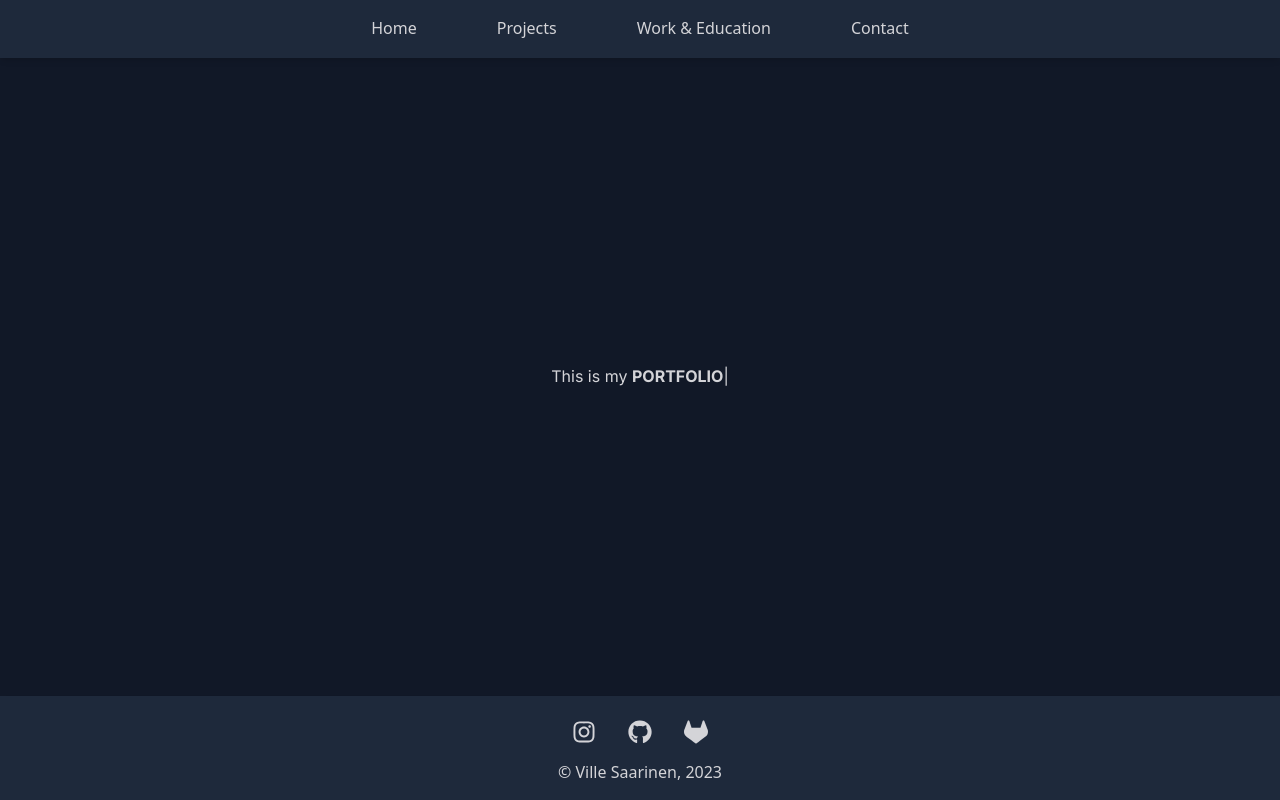
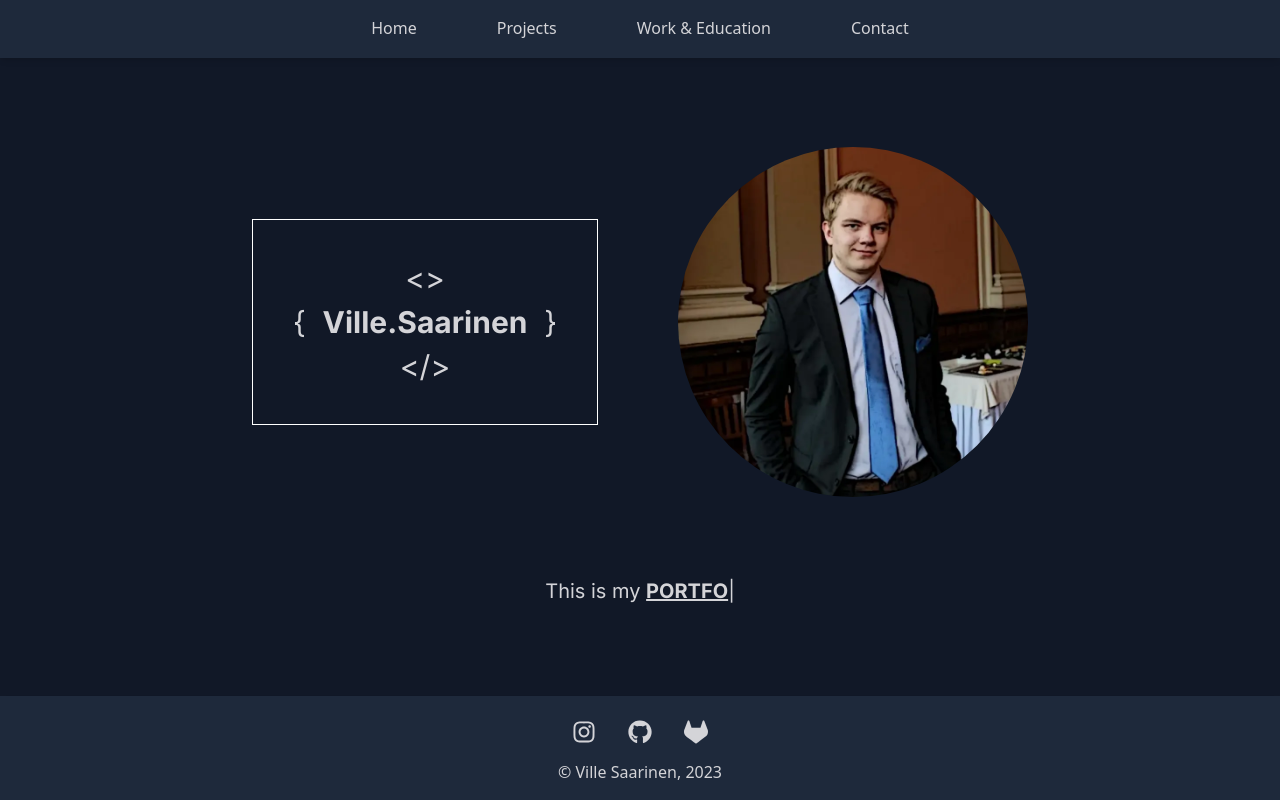
Before and after one commit to vikidi/Homepages-TS, a Next.js app: page / in a window 1280 px wide. Built offline with nearby package versions, Linux system fonts and the light colour scheme.

Commit message:
Homepage finished for desktop

```diff
--- a/src/components/layout.tsx
+++ b/src/components/layout.tsx
@@ -10,7 +10,7 @@ export default function Layout({ children }: Children) {
     <>
       <Navbar />
       <main
-        className={`mt-[56px] flex flex-auto items-center justify-center bg-gray-900 p-24 ${inter.className}`}
+        className={`mt-[56px] flex flex-auto items-center justify-center bg-gray-900 ${inter.className}`}
       >
         {children}
       </main>
--- /dev/null
+++ b/src/components/logo.tsx
@@ -0,0 +1,31 @@
+import { LogoProps } from "@/types";
+import { FunctionComponent } from "react";
+
+export const Logo: FunctionComponent<LogoProps> = ({
+  padding = "p-10",
+  borderColor = "border-white",
+}) => {
+  return (
+    <div className={`border-[1px] ${padding} ${borderColor}`}>
+      <span>{`<>{`}&nbsp;&nbsp;</span>
+      <span className="font-bold">Ville.S</span>
+      <span>&nbsp;&nbsp;{`}</>`}</span>
+    </div>
+  );
+};
+
+export const FullLogo: FunctionComponent<LogoProps> = ({
+  padding = "p-10",
+  borderColor = "border-white",
+}) => {
+  return (
+    <div className={`flex flex-col border-[1px] ${padding} ${borderColor}`}>
+      <span className="text-center">{`<>`}</span>
+      <span className="my-2">
+        {`{`}&nbsp;&nbsp;<span className="font-bold">Ville.Saarinen</span>
+        &nbsp;&nbsp;{`}`}
+      </span>
+      <span className="text-center">{`</>`}</span>
+    </div>
+  );
+};
--- a/src/pages/index.tsx
+++ b/src/pages/index.tsx
@@ -1,5 +1,8 @@
 import Typer from "@/components/typer";
 import Head from "next/head";
+import Image from "next/image";
+import profilePic from "../../public/profile-800.webp";
+import { FullLogo } from "@/components/logo";
 
 export default function Home() {
   return (
@@ -7,19 +10,36 @@ export default function Home() {
       <Head>
         <title>V.S - Home</title>
       </Head>
-      <div>
-        <h1 className="text-zinc-300" style={{ whiteSpace: "pre" }}>
+      <div className="flex h-full w-full flex-col">
+        <div className="flex w-full flex-wrap justify-center">
+          <h1
+            className="m-10 text-3xl text-zinc-300"
+            style={{ alignSelf: "center" }}
+          >
+            <FullLogo />
+          </h1>
+          <div className="relative m-10 h-[350px] w-[350px]">
+            <Image
+              alt="Picture of page author"
+              src={profilePic}
+              fill={true}
+              className="rounded-full"
+            />
+          </div>
+        </div>
+        <div className="flex w-full justify-center py-10">
+          <h2 className="text-xl text-zinc-300" style={{ whiteSpace: "pre" }}>
             <Typer
               typedOptions={{
                 strings: [
-                "This is my <b>HOMEPAGE</b>",
-                "This is my <b>PORTFOLIO</b>",
-                "This is my <b>RANDOM PROJECT</b>",
-                "This is my <b>LEARNING OPPORTUNITY</b>",
-                "This is my <b>SHOW OFF</b>",
-                "This is my <b>THEN, NOW</b> and <b>FUTURE</b>",
-                "This is my <b>JOURNEY</b>",
-                "This is my <b>LIFE</b>^2000 <i>and it's now or never</i>",
+                  "This is my <b><u>HOMEPAGE</u></b>",
+                  "This is my <b><u>PORTFOLIO</u></b>",
+                  "This is my <b><u>RANDOM PROJECT</u></b>",
+                  "This is my <b><u>LEARNING OPPORTUNITY</u></b>",
+                  "This is my <b><u>SHOW OFF</u></b>",
+                  "This is my <b><u>THEN, NOW</u></b> and <b><u>FUTURE</u></b>",
+                  "This is my <b><u>JOURNEY</u></b>",
+                  "This is my <b><u>LIFE</u></b>^2000 <i>and it's now or never</i>",
                 ],
                 typeSpeed: 100,
                 backSpeed: 50,
@@ -28,7 +48,8 @@ export default function Home() {
                 backDelay: 1000,
               }}
             />
-        </h1>
+          </h2>
+        </div>
       </div>
     </>
   );
--- a/src/types/index.ts
+++ b/src/types/index.ts
@@ -10,3 +10,8 @@ export interface NavLink {
 }
 
 export interface NavLinks extends Array<NavLink> {}
+
+export interface LogoProps {
+  padding?: string;
+  borderColor?: string;
+}
```
Also changed, not shown: public/profile-800.webp (added). Lines whose indentation alone changed are shown as unchanged.
